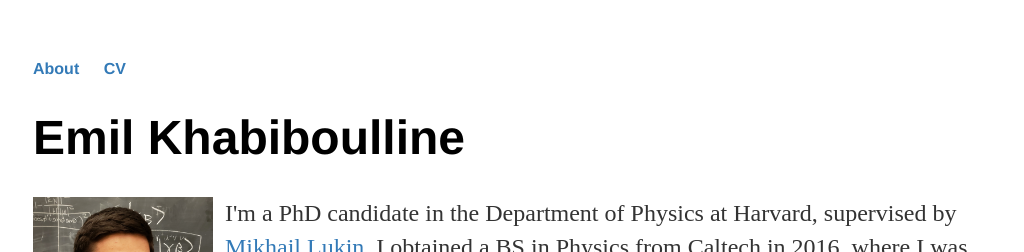
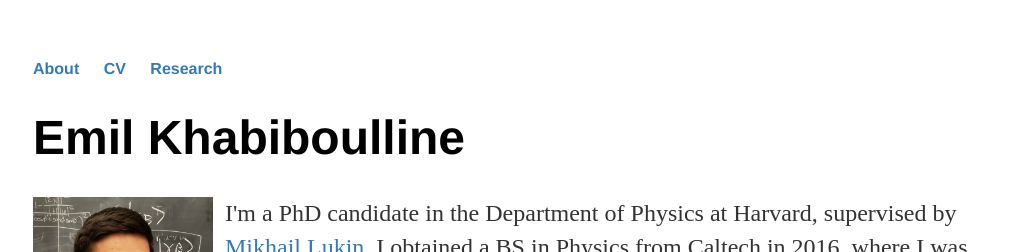
Before and after one commit to emilkhab/emilkhab.github.io, a Jekyll site: the page built from index.html, in a window 1280 px wide. Shown: the top 252 px of the page, without its empty margins (127-1151 px from the left). Built offline with Jekyll 4.4.1, drawn with Linux system fonts in a browser that asks for light colours.

Commit message:
Update default.html

```diff
--- a/_layouts/default.html
+++ b/_layouts/default.html
@@ -10,6 +10,7 @@
     		<ul>
         		<li><a href="/">About</a></li>
 			<li><a href="/cv.pdf">CV</a></li>
+			<li><a href="/#Research">Research</a></li>
     		</ul>
 		</nav>
 
```
